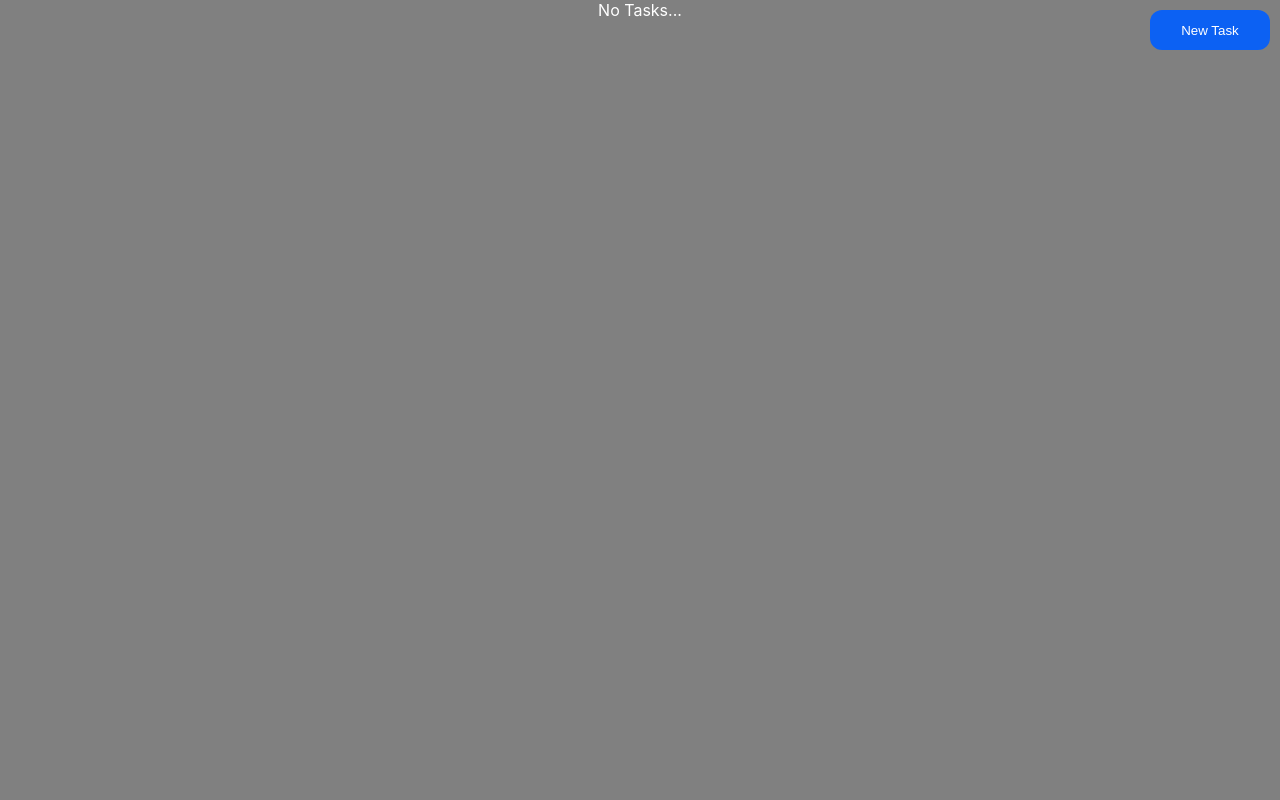
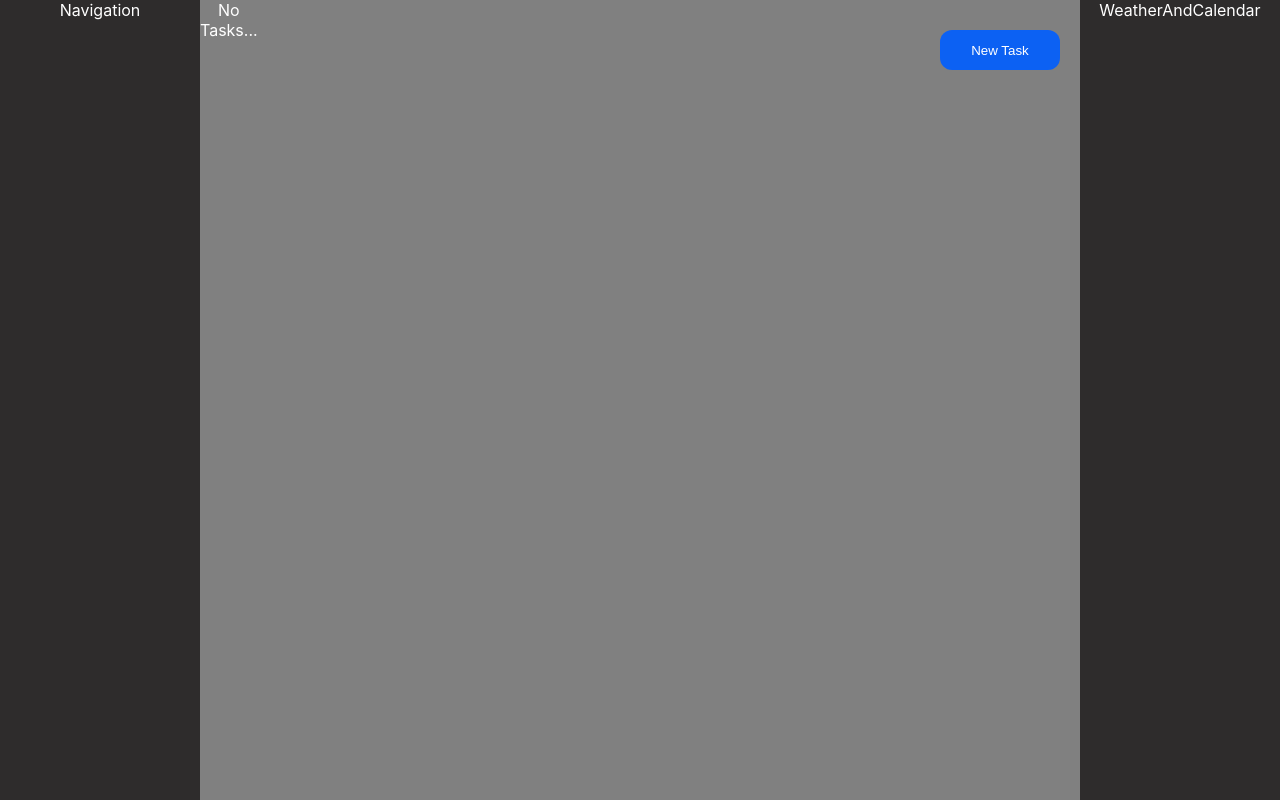
Before and after one commit to Beard2Man/ToDoList, a React (Create React App) app: page / in a window 1280 px wide. Shown: the top 800 px of the page. Built offline with nearby package versions, Linux system fonts and the light colour scheme.

Commit message:
navigation and weather

```diff
--- a/src/App.js
+++ b/src/App.js
@@ -3,7 +3,8 @@ import { useState, useEffect } from "react";
 import AddTaskForm from "./components/AddTaskForm.jsx";
 import UpdateForm from "./components/UpdateForm.jsx";
 import ToDo from "./components/ToDo.jsx";
-
+import Navigation from "./components/Navigation.jsx";
+import WeatherCalendar from "./components/WeatherCalendar.jsx";
 /* IMPORT CSS */
 import "./styleComponents/addTask.scss";
 
@@ -83,7 +84,8 @@ function App() {
     setIsShown((current) => !current);
   };
   return (
-    <div className="App container">
+    <div className="App">
+      <Navigation />
       {updateData && updateData ? (
         <UpdateForm
           updateData={updateData}
@@ -117,6 +119,7 @@ function App() {
         setUpdateData={setUpdateData}
         deleteTask={deleteTask}
       />
+      <WeatherCalendar />
     </div>
   );
 }
--- a/src/App.scss
+++ b/src/App.scss
@@ -4,9 +4,18 @@ body {
 }
 
 .App {
+  display: flex;
+  .container {
+    margin-top: 200px;
+    width: 100%;
+    align-items: center;
+    flex-direction: column;
+    display: flex;
+  }
+
   .btnAddTask {
-    top: 10px;
-    right: 10px;
+    top: 30px;
+    right: 220px;
     position: absolute;
     cursor: pointer;
     color: white;
@@ -18,11 +27,14 @@ body {
   }
   text-align: center;
   .tasksContainer {
-    top: 50%;
-    position: absolute;
+    width: 50%;
+    height: 100px;
+    border: none;
+    border-radius: 5px;
     text-align: left;
     position: relative;
-    margin-bottom: 20px;
+    margin-bottom: 50px;
+
     padding: 10px 140px 10px 15px;
     background-color: #555;
 
@@ -65,10 +77,3 @@ body {
     align-items: center;
   }
 }
-
-.container {
-  height: 200px;
-  margin: auto;
-
-  width: 200px;
-}
--- a/src/components/AddTaskForm.jsx
+++ b/src/components/AddTaskForm.jsx
@@ -9,7 +9,7 @@ const AddTaskForm = ({ newTask, setNewTask, addTask, desc, setDesc }) => {
 
   return (
     <>
-      <div className="addTaskContainer">
+      <div className="  addTaskContainer">
         <div>
           <form className="taskForm" action="" onSubmit={addTask}>
             <input
--- /dev/null
+++ b/src/components/Navigation.jsx
@@ -0,0 +1,13 @@
+import "../styleComponents/navigation.scss";
+
+function Navigation() {
+  return (
+    <div>
+      <div>
+        <div className="testNavig">Navigation</div>
+      </div>
+    </div>
+  );
+}
+
+export default Navigation;
--- a/src/components/ToDo.jsx
+++ b/src/components/ToDo.jsx
@@ -1,4 +1,6 @@
 import React from "react";
+
+import Navigation from "./Navigation";
 
 import { FontAwesomeIcon } from "@fortawesome/react-fontawesome";
 import {
@@ -9,6 +11,7 @@ import {
 
 const ToDo = ({ toDo, markDone, setUpdateData, deleteTask }) => {
   return (
+    <div className="container">
       <>
         {toDo &&
           toDo
@@ -16,7 +19,7 @@ const ToDo = ({ toDo, markDone, setUpdateData, deleteTask }) => {
             .map((task, index) => {
               return (
                 <React.Fragment key={task.id}>
-                <div className="container tasksContainer">
+                  <div className=" tasksContainer">
                     <div className={task.status ? "done" : ""}>
                       <span className="taskNumber">{index + 1}</span>
                       <span className="taskText">{task.title}</span>
@@ -49,7 +52,10 @@ const ToDo = ({ toDo, markDone, setUpdateData, deleteTask }) => {
                         )}
                       </span>
                       <span>
-                      <span title="Delete" onClick={() => deleteTask(task.id)}>
+                        <span
+                          title="Delete"
+                          onClick={() => deleteTask(task.id)}
+                        >
                           <FontAwesomeIcon icon={faTrashCan} />
                         </span>
                       </span>
@@ -59,6 +65,7 @@ const ToDo = ({ toDo, markDone, setUpdateData, deleteTask }) => {
               );
             })}
       </>
+    </div>
   );
 };
 
--- /dev/null
+++ b/src/components/WeatherCalendar.jsx
@@ -0,0 +1,13 @@
+import "../styleComponents/navigation.scss";
+
+function WeatherCalendar() {
+  return (
+    <div>
+      <div>
+        <div className="testWeather">WeatherAndCalendar</div>
+      </div>
+    </div>
+  );
+}
+
+export default WeatherCalendar;
--- a/src/styleComponents/addTask.scss
+++ b/src/styleComponents/addTask.scss
@@ -2,14 +2,22 @@
   .addTaskContainer {
     margin-top: 100px;
     border-radius: 10px;
+
     position: absolute;
     z-index: 1;
     display: flex;
     flex-direction: column;
-    border: 1px solid black;
+    border: none;
     width: 500px;
     height: 500px;
     background-color: rgba(6, 6, 65, 0.824);
+
+    top: 0;
+    bottom: 0;
+    right: 0;
+    left: 0;
+    margin: auto;
+
     .taskForm {
       align-items: center;
 
@@ -41,8 +49,4 @@
 .taskForm {
   display: flex;
   flex-direction: column;
-  .inputTask {
-  }
-  .textareaTask {
-  }
 }
--- /dev/null
+++ b/src/styleComponents/navigation.scss
@@ -0,0 +1,10 @@
+.testNavig {
+  width: 200px;
+  height: 1000px;
+  background-color: rgb(46, 44, 44);
+}
+.testWeather {
+  width: 200px;
+  height: 1000px;
+  background-color: rgb(46, 44, 44);
+}
```
Lines whose indentation alone changed are shown as unchanged.
